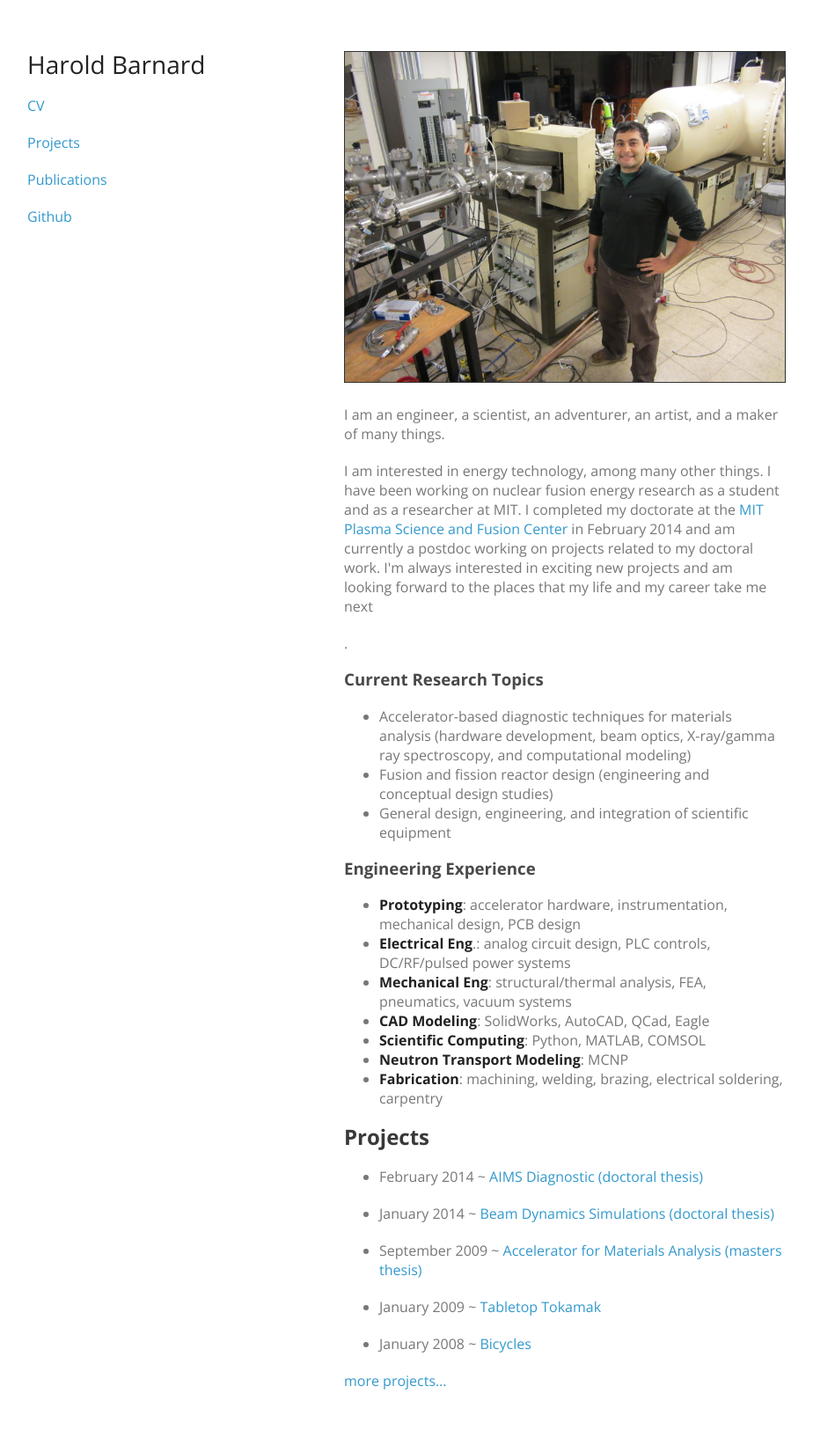
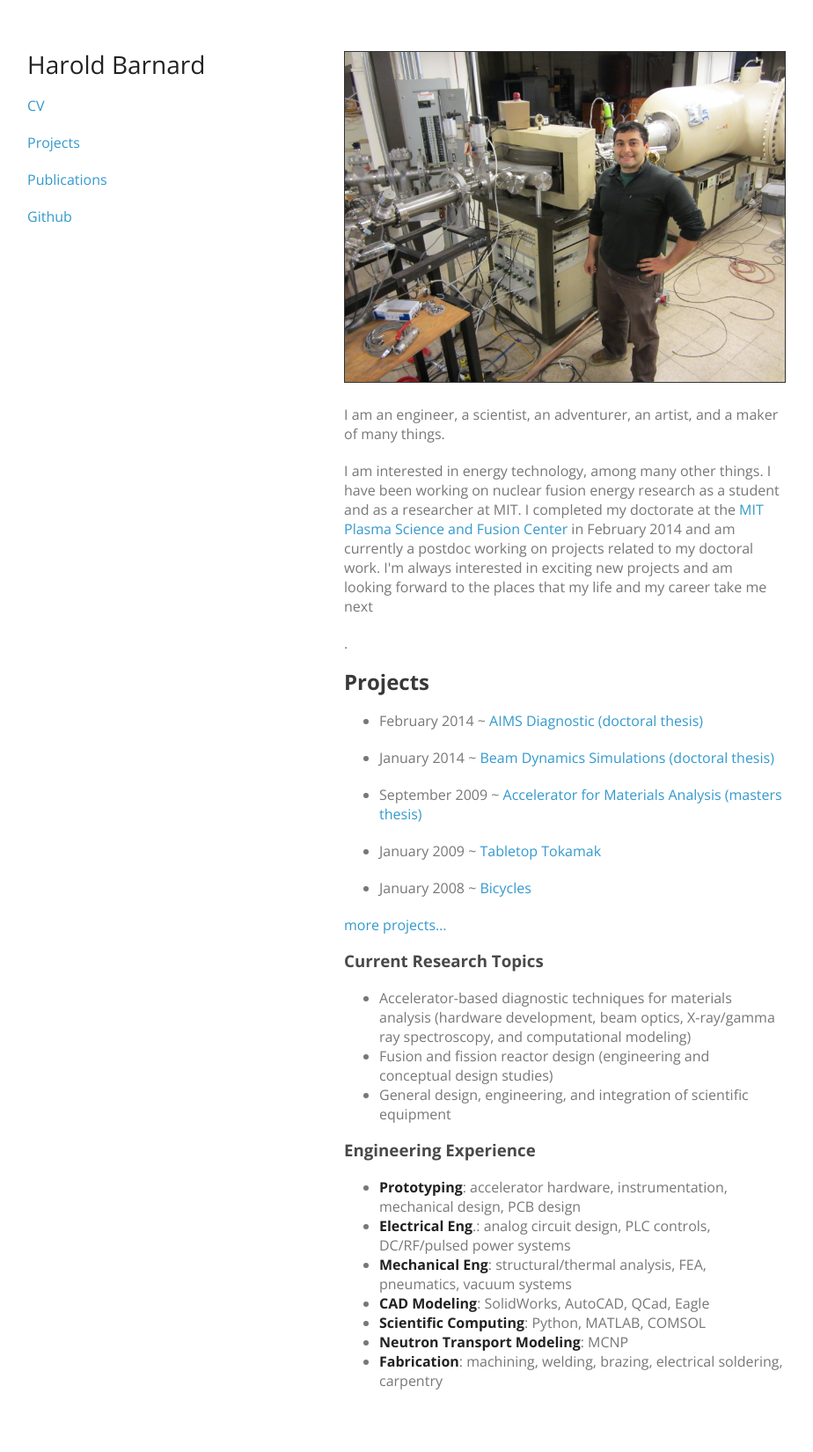
Before and after one commit to hbar/hbar.github.io, a Jekyll site: the page built from index.md, in a window 1280 px wide. Shown: the whole page at 88% size, without its empty margins (179-1103 px from the left). Built offline with Jekyll 4.4.1, drawn with Linux system fonts in a browser that asks for light colours.

Commit message:
changed index order

```diff
--- a/index.md
+++ b/index.md
@@ -8,6 +8,12 @@ title: haroldbot
 <p>I am an engineer, a scientist, an adventurer, an artist, and a maker of many things.</p>
 
 <p> I am interested in energy technology, among many other things. I have been working on nuclear fusion energy research as a student and as a researcher at MIT. I completed my doctorate at the <a href='http://www.psfc.mit.edu/'>MIT Plasma Science and Fusion Center</a> in February 2014 and am currently a postdoc working on projects related to my doctoral work. I'm always interested in exciting new projects and am looking forward to the places that my life and my career take me next</p>.
+
+## Projects
+{% for post in site.posts limit:5 %}
+  - {{ post.date | date: '%B %Y' }} <span class="separator">~</span> [{{ post.title }}]({{ post.url }})
+{% endfor %}
+[more projects...](/pages/projects)
 
 ### Current Research Topics
 
@@ -25,9 +31,3 @@ spectroscopy, and computational modeling)
 - **Scientific Computing**: Python, MATLAB, COMSOL
 - **Neutron Transport Modeling**: MCNP
 - **Fabrication**: machining, welding, brazing, electrical soldering, carpentry
-
-## Projects
-{% for post in site.posts limit:5 %}
-  - {{ post.date | date: '%B %Y' }} <span class="separator">~</span> [{{ post.title }}]({{ post.url }})
-{% endfor %}
-[more projects...](/pages/projects)
```
